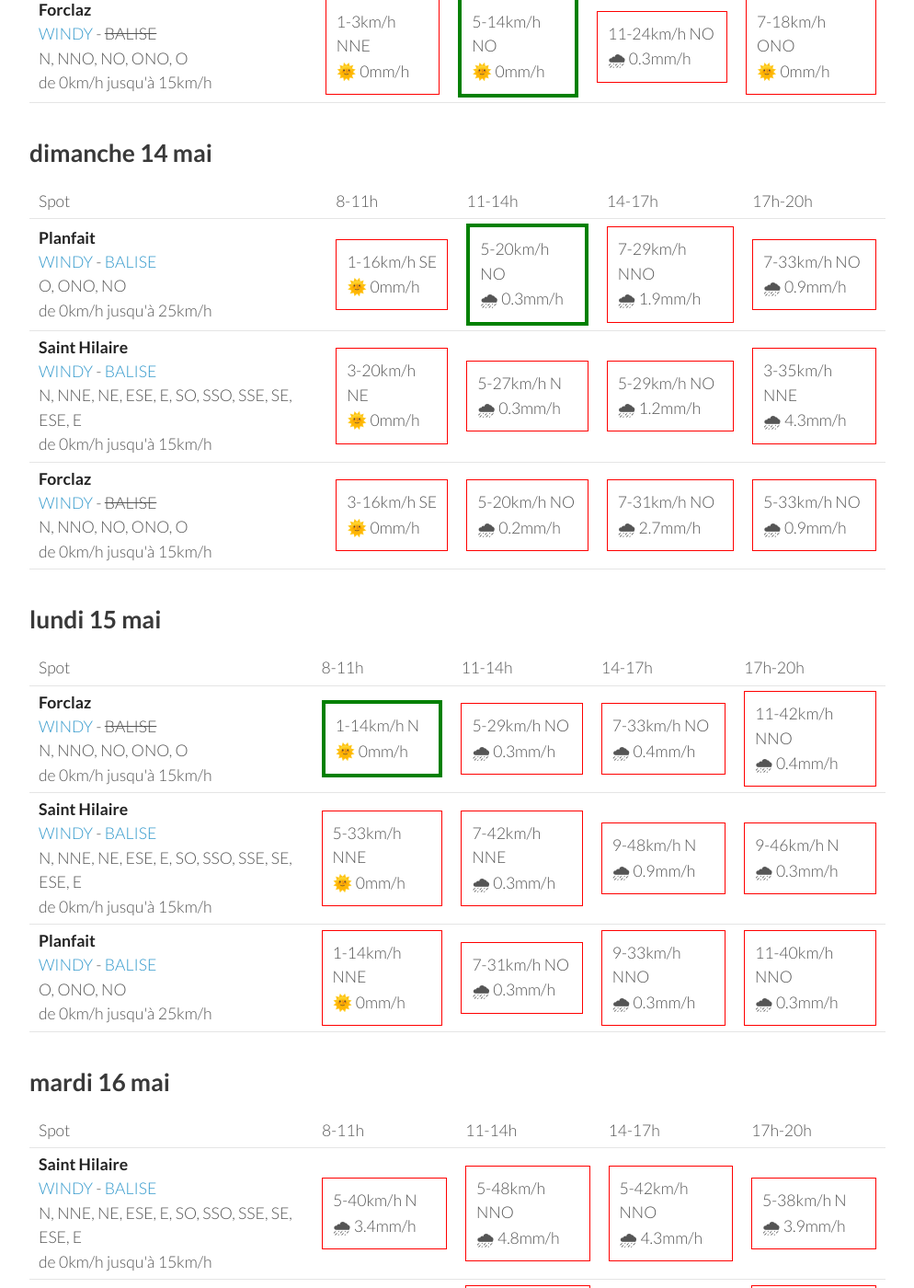
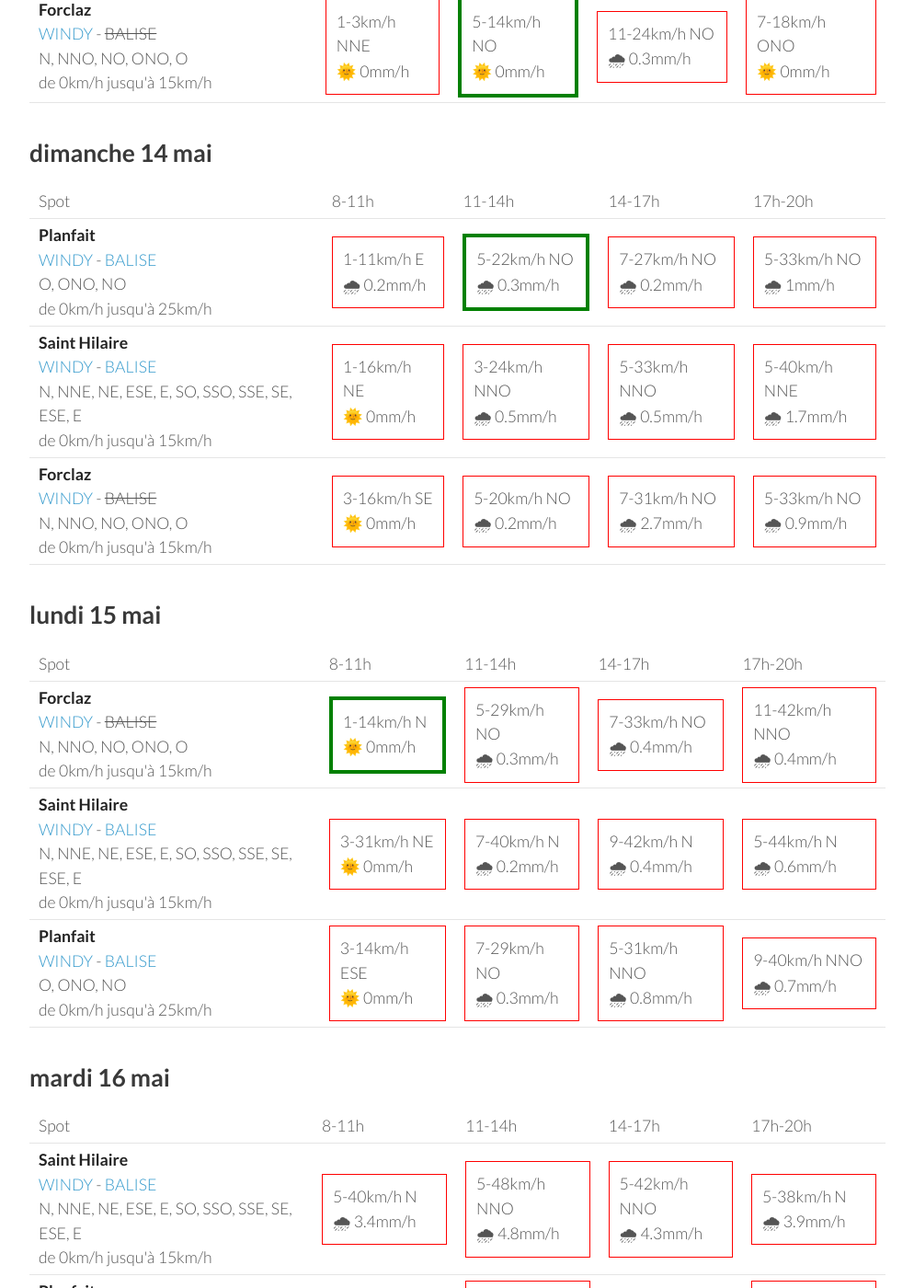
Before and after one commit to parapente-dans-le-nord/parapente-dans-le-nord.github.io, a Jekyll site: the page built from alpes_nord.markdown, in a window 1280 px wide and 1400 px high, scrolled down 1152 px. Shown: the whole window at 92% size, without its empty margins (26-1020 px from the left). Built offline with Jekyll 4.4.1, drawn with Linux system fonts in a browser that asks for light colours; some of the changed text lies outside the part shown.

Commit message:
update index.markdown

```diff
--- a/alpes_nord.markdown
+++ b/alpes_nord.markdown
@@ -113,20 +113,20 @@ page mise à jour le vendredi 12 mai 13:26
 <tr>
         <td><strong>Planfait</strong><br><a href="https://windy.com/45.853/6.223?45.415,6.223,8">WINDY</a> - <span class=""><a href="https://www.openwindmap.org/PP496">BALISE</a> </span><br> <span class="vent-favorable">O, ONO, NO</span><br><span class="force-vent">de 0km/h jusqu'à 25km/h</span> </td>
 
-            <td><div class="not-flyable"><p>1-16km/h SE</p><p>🌞 0mm/h</p></div></td>
-            <td><div class="flyable"><p>5-20km/h NO</p><p>🌧 0.3mm/h</p></div></td>
-            <td><div class="not-flyable"><p>7-29km/h NNO</p><p>🌧 1.9mm/h</p></div></td>
-            <td><div class="not-flyable"><p>7-33km/h NO</p><p>🌧 0.9mm/h</p></div></td>
+            <td><div class="not-flyable"><p>1-11km/h E</p><p>🌧 0.2mm/h</p></div></td>
+            <td><div class="flyable"><p>5-22km/h NO</p><p>🌧 0.3mm/h</p></div></td>
+            <td><div class="not-flyable"><p>7-27km/h NO</p><p>🌧 0.2mm/h</p></div></td>
+            <td><div class="not-flyable"><p>5-33km/h NO</p><p>🌧 1mm/h</p></div></td>
 
 
     </tr>
 <tr>
         <td><strong>Saint Hilaire</strong><br><a href="https://windy.com/45.307/5.888?45.087,5.889,9,m:eUFagkX">WINDY</a> - <span class=""><a href="http://www.balisemeteo.com/balise.php?idBalise=61">BALISE</a> </span><br> <span class="vent-favorable">N, NNE, NE, ESE, E, SO, SSO, SSE, SE, ESE, E</span><br><span class="force-vent">de 0km/h jusqu'à 15km/h</span> </td>
 
-            <td><div class="not-flyable"><p>3-20km/h NE</p><p>🌞 0mm/h</p></div></td>
-            <td><div class="not-flyable"><p>5-27km/h N</p><p>🌧 0.3mm/h</p></div></td>
-            <td><div class="not-flyable"><p>5-29km/h NO</p><p>🌧 1.2mm/h</p></div></td>
-            <td><div class="not-flyable"><p>3-35km/h NNE</p><p>🌧 4.3mm/h</p></div></td>
+            <td><div class="not-flyable"><p>1-16km/h NE</p><p>🌞 0mm/h</p></div></td>
+            <td><div class="not-flyable"><p>3-24km/h NNO</p><p>🌧 0.5mm/h</p></div></td>
+            <td><div class="not-flyable"><p>5-33km/h NNO</p><p>🌧 0.5mm/h</p></div></td>
+            <td><div class="not-flyable"><p>5-40km/h NNE</p><p>🌧 1.7mm/h</p></div></td>
 
 
     </tr>
@@ -169,20 +169,20 @@ page mise à jour le vendredi 12 mai 13:26
 <tr>
         <td><strong>Saint Hilaire</strong><br><a href="https://windy.com/45.307/5.888?45.087,5.889,9,m:eUFagkX">WINDY</a> - <span class=""><a href="http://www.balisemeteo.com/balise.php?idBalise=61">BALISE</a> </span><br> <span class="vent-favorable">N, NNE, NE, ESE, E, SO, SSO, SSE, SE, ESE, E</span><br><span class="force-vent">de 0km/h jusqu'à 15km/h</span> </td>
 
-            <td><div class="not-flyable"><p>5-33km/h NNE</p><p>🌞 0mm/h</p></div></td>
-            <td><div class="not-flyable"><p>7-42km/h NNE</p><p>🌧 0.3mm/h</p></div></td>
-            <td><div class="not-flyable"><p>9-48km/h N</p><p>🌧 0.9mm/h</p></div></td>
-            <td><div class="not-flyable"><p>9-46km/h N</p><p>🌧 0.3mm/h</p></div></td>
+            <td><div class="not-flyable"><p>3-31km/h NE</p><p>🌞 0mm/h</p></div></td>
+            <td><div class="not-flyable"><p>7-40km/h N</p><p>🌧 0.2mm/h</p></div></td>
+            <td><div class="not-flyable"><p>9-42km/h N</p><p>🌧 0.4mm/h</p></div></td>
+            <td><div class="not-flyable"><p>5-44km/h N</p><p>🌧 0.6mm/h</p></div></td>
 
 
     </tr>
 <tr>
         <td><strong>Planfait</strong><br><a href="https://windy.com/45.853/6.223?45.415,6.223,8">WINDY</a> - <span class=""><a href="https://www.openwindmap.org/PP496">BALISE</a> </span><br> <span class="vent-favorable">O, ONO, NO</span><br><span class="force-vent">de 0km/h jusqu'à 25km/h</span> </td>
 
-            <td><div class="not-flyable"><p>1-14km/h NNE</p><p>🌞 0mm/h</p></div></td>
-            <td><div class="not-flyable"><p>7-31km/h NO</p><p>🌧 0.3mm/h</p></div></td>
-            <td><div class="not-flyable"><p>9-33km/h NNO</p><p>🌧 0.3mm/h</p></div></td>
-            <td><div class="not-flyable"><p>11-40km/h NNO</p><p>🌧 0.3mm/h</p></div></td>
+            <td><div class="not-flyable"><p>3-14km/h ESE</p><p>🌞 0mm/h</p></div></td>
+            <td><div class="not-flyable"><p>7-29km/h NO</p><p>🌧 0.3mm/h</p></div></td>
+            <td><div class="not-flyable"><p>5-31km/h NNO</p><p>🌧 0.8mm/h</p></div></td>
+            <td><div class="not-flyable"><p>9-40km/h NNO</p><p>🌧 0.7mm/h</p></div></td>
 
 
     </tr>
```
Also changed, not shown: other parts of alpes_nord.markdown (+1 -1 lines).
